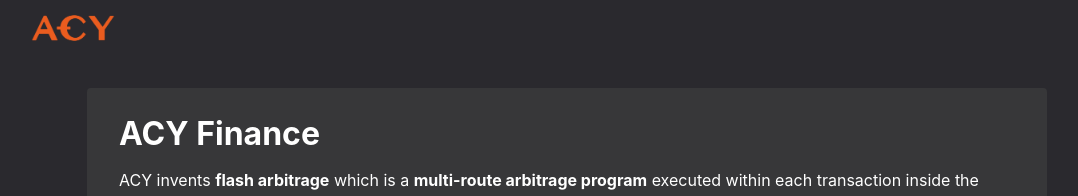
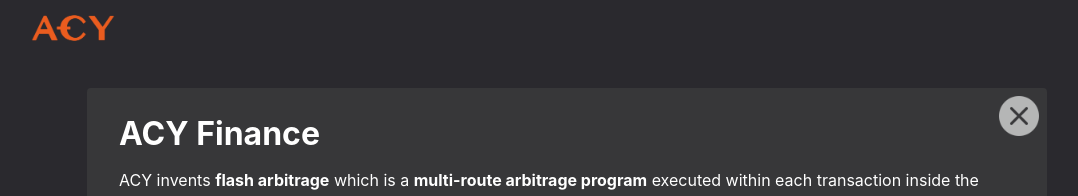
Before and after one commit to austin0072009/acy-website, a React (Create React App) app: page /about-us in a window 1280 px wide. Shown: the top 196 px of the page, without its empty margins (73-1151 px from the left). Built offline with nearby package versions, Linux system fonts and the light colour scheme; what javascript-color-gradient would draw is missing.

Commit message:
feat: add return to mainpage button

```diff
--- /dev/null
+++ b/src/atoms/FloatingReturnButton.js
@@ -0,0 +1,33 @@
+import close from "../assets/close.png";
+import hclose from "../assets/close_hover.png";
+import { useState } from "react";
+const FloatingReturnButton = () => {
+  let [active, setActive] = useState(false);
+  return (
+    <div className="p-2 sticky top-3 float-right cursor-pointer">
+      <img
+        src={active ? hclose : close}
+        onMouseEnter={() => {
+          setActive(true);
+        }}
+        onMouseLeave={() => {
+          setActive(false);
+        }}
+        alt="close"
+        style={{
+          width: "4vw",
+          height: "4vw",
+          minWidth: "30px",
+          minHeight: "30px",
+          maxWidth: "40px",
+          maxHeight: "40px",
+        }}
+        onClick={() => {
+          window.location.href = "/";
+        }}
+      ></img>
+    </div>
+  );
+};
+
+export default FloatingReturnButton;
--- a/src/atoms/index.js
+++ b/src/atoms/index.js
@@ -1,4 +1,5 @@
 import LogoText from "./LogoText";
 import NoBotItem from "./NoBotItem";
 import ACYLink from "./ACYLink";
-export { LogoText, NoBotItem, ACYLink };
+import FloatingReturnButton from "./FloatingReturnButton";
+export { LogoText, NoBotItem, ACYLink, FloatingReturnButton };
--- a/src/components/MdTextField.js
+++ b/src/components/MdTextField.js
@@ -1,6 +1,7 @@
 import ReactMarkdown from "react-markdown";
 import styled from "styled-components";
 import style from "../css/markdown-styles.module.css";
+import { FloatingReturnButton } from "../atoms";
 
 const StyledDiv = styled.div`
   line-height: 25px;
@@ -8,7 +9,8 @@
 
 const MdTextField = ({ text }) => {
   return (
-    <div className="mx-2 my-10 sm:mx-5 lg:mx-10 xl:mx-20 px-2 sm:px-5 xl:px-20 lg:px-10">
+    <div className="mx-2 my-10 sm:mx-5 lg:mx-10 xl:mx-20 px-2 sm:px-5 xl:px-20 lg:px-10 relative">
+      <FloatingReturnButton />
       <div className="bg-brown-400 px-8 pb-10 pt-3 rounded">
         <StyledDiv className={style.reactMarkDown}>
           <ReactMarkdown>{text}</ReactMarkdown>
--- a/src/pages/Terms.js
+++ b/src/pages/Terms.js
@@ -6,9 +6,7 @@
   return (
     <div style={{ backgroundColor: "#2a292e" }}>
       <Header></Header>
-
       <MdTextField text={tou}></MdTextField>
-
       <Footer></Footer>
     </div>
   );
```
Also changed, not shown: src/assets/close.png (added), src/assets/close_hover.png (added).
